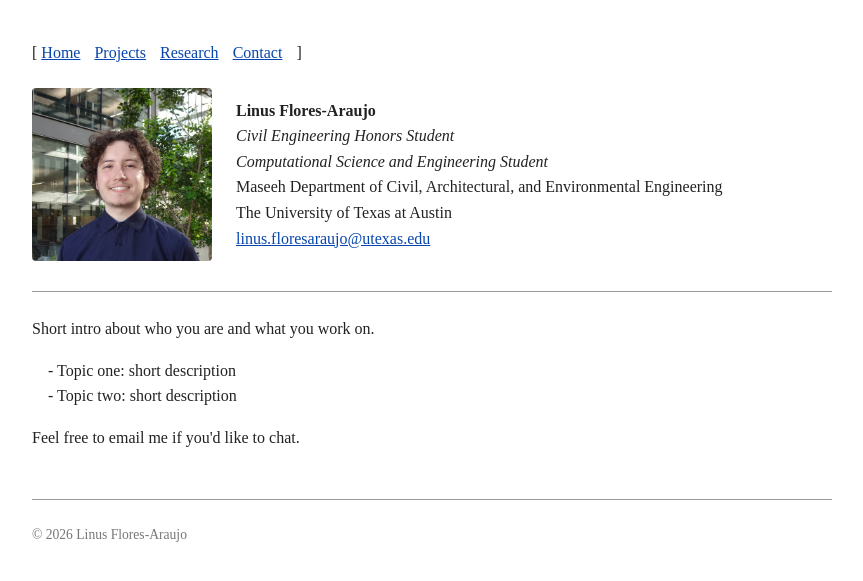
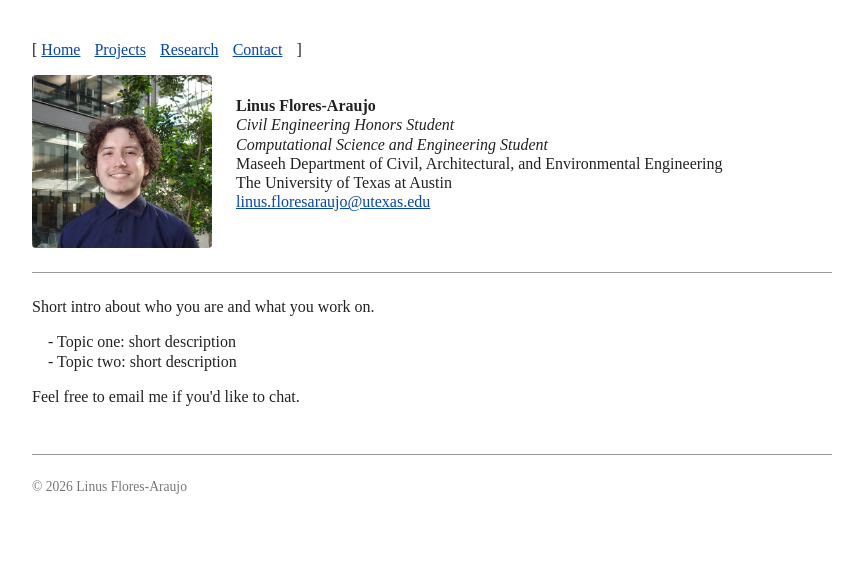
Before and after one commit to lfloresaraujo/lfloresaraujo.github.io, a Jekyll site: the page built from index.html, in a window 1280 px wide. Shown: the top 581 px of the page, without its empty margins (208-1071 px from the left). Built offline with Jekyll 4.4.1, drawn with Linux system fonts in a browser that asks for light colours.

Commit message:
Update default.html

```diff
--- a/_layouts/default.html
+++ b/_layouts/default.html
@@ -10,7 +10,7 @@
       margin: 40px auto;
       padding: 0 20px;
       font-family: "Times New Roman", Times, serif;
-      line-height: 1.6;
+      line-height: 1.2;
       color: #222;
     }
     a { color: #0645ad; }
@@ -22,6 +22,8 @@
     footer { margin-top: 48px; font-size: 0.85em; color: #777; }
     ul { list-style: none; padding-left: 1em; }
     li::before { content: " - "; }
+    li { margin: 0; }
+    p { margin: 0 0 1em; }
   </style>
 </head>
 <body>
```
